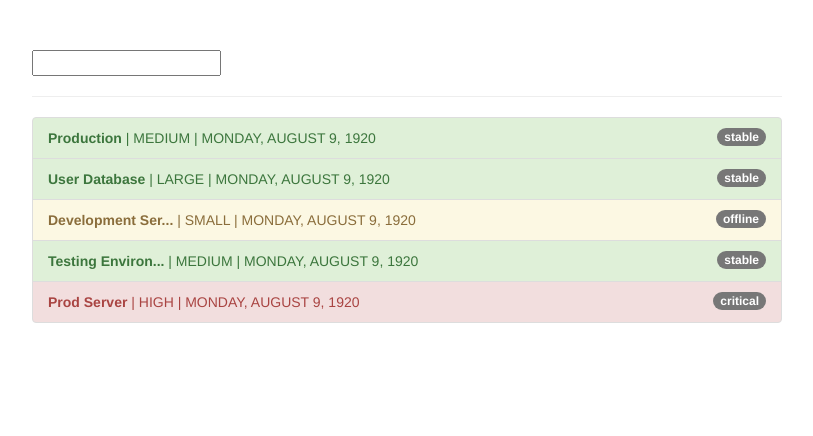
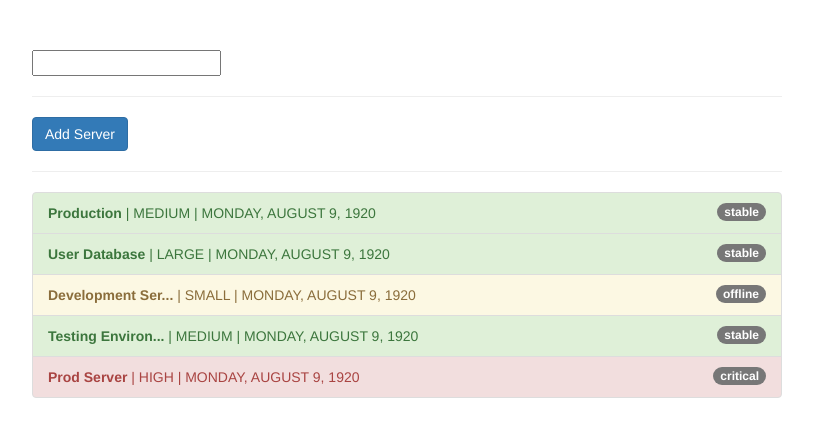
Before and after one commit to alvalle09/AngPipesDemo, an Angular app: page / in a window 1280 px wide. Shown: the top 436 px of the page, without its empty margins (233-1046 px from the left). Built offline with nearby package versions, Linux system fonts and the light colour scheme.

Commit message:
use pure:false for pipe

```diff
--- a/src/app/app.component.html
+++ b/src/app/app.component.html
@@ -2,6 +2,9 @@
   <div class="row">
     <div class="col-xs-12 col-sm-10 col-md-8 col-sm-offset-1 col-md-offset-2">
       <input type="text" [(ngModel)]="filteredStatus">
+      <br>
+      <hr>
+      <button class="btn btn-primary" (click)="onAddServer()">Add Server</button>
       <hr>
       <ul class="list-group">
         <li
--- a/src/app/app.component.ts
+++ b/src/app/app.component.ts
@@ -39,7 +39,9 @@
     },
 
   ];
+
   filteredStatus = '';
+
   getStatusClasses(server: {instanceType: string, name: string, status: string, started: Date}) {
     return {
       'list-group-item-success': server.status === 'stable',
@@ -47,4 +49,14 @@
       'list-group-item-danger': server.status === 'critical'
     };
   }
+
+  onAddServer() {
+    this.servers.push({
+      instanceType: 'small',
+      name: 'New Server',
+      status: 'critical',
+      started: new Date(4, 11, 2020)
+    });
+
+  }
 }
--- a/src/app/filter.pipe.ts
+++ b/src/app/filter.pipe.ts
@@ -1,7 +1,8 @@
 import { Pipe, PipeTransform } from '@angular/core';
 
 @Pipe({
-  name: 'filter'
+  name: 'filter',
+  pure: false
 })
 export class FilterPipe implements PipeTransform {
 
```
